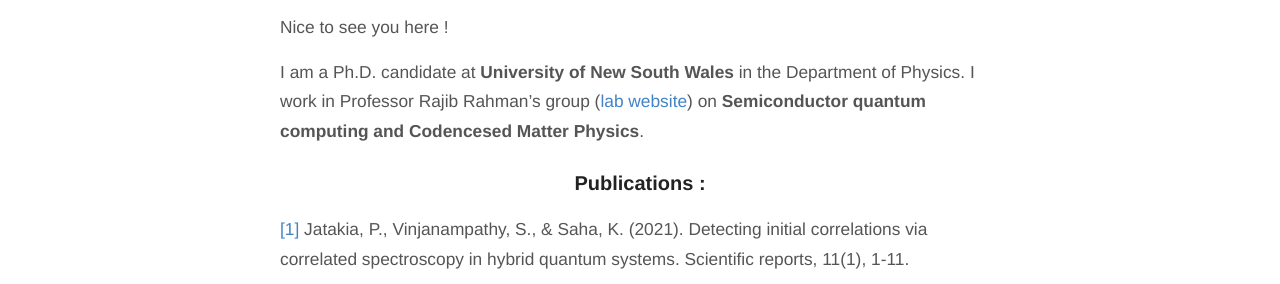
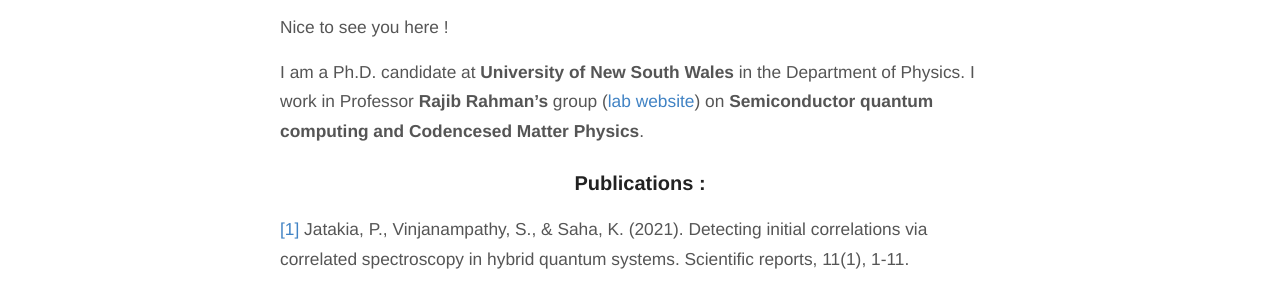
Before and after one commit to KundanSurse/KundanSurse.github.io, a Jekyll site: the page built from about.md, in a window 1280 px wide. Shown: the part 671-955 px from the top of the page. Built offline with Jekyll 4.4.1, drawn with Linux system fonts in a browser that asks for light colours; some web fonts are replaced.

```diff
--- a/about.md
+++ b/about.md
@@ -8,7 +8,7 @@ permalink: /about/
 
 Nice to see you here !
 
-I am a Ph.D. candidate at **University of New South Wales** in the Department of Physics. I work in Professor Rajib  Rahman's  group ([lab website](https://research.unsw.edu.au/people/associate-professor-rajib-rahman)) on **Semiconductor quantum computing and Codencesed Matter Physics**.
+I am a Ph.D. candidate at **University of New South Wales** in the Department of Physics. I work in Professor **Rajib  Rahman's**  group ([lab website](https://research.unsw.edu.au/people/associate-professor-rajib-rahman)) on **Semiconductor quantum computing and Codencesed Matter Physics**.
 
 
 ### Publications :
```
